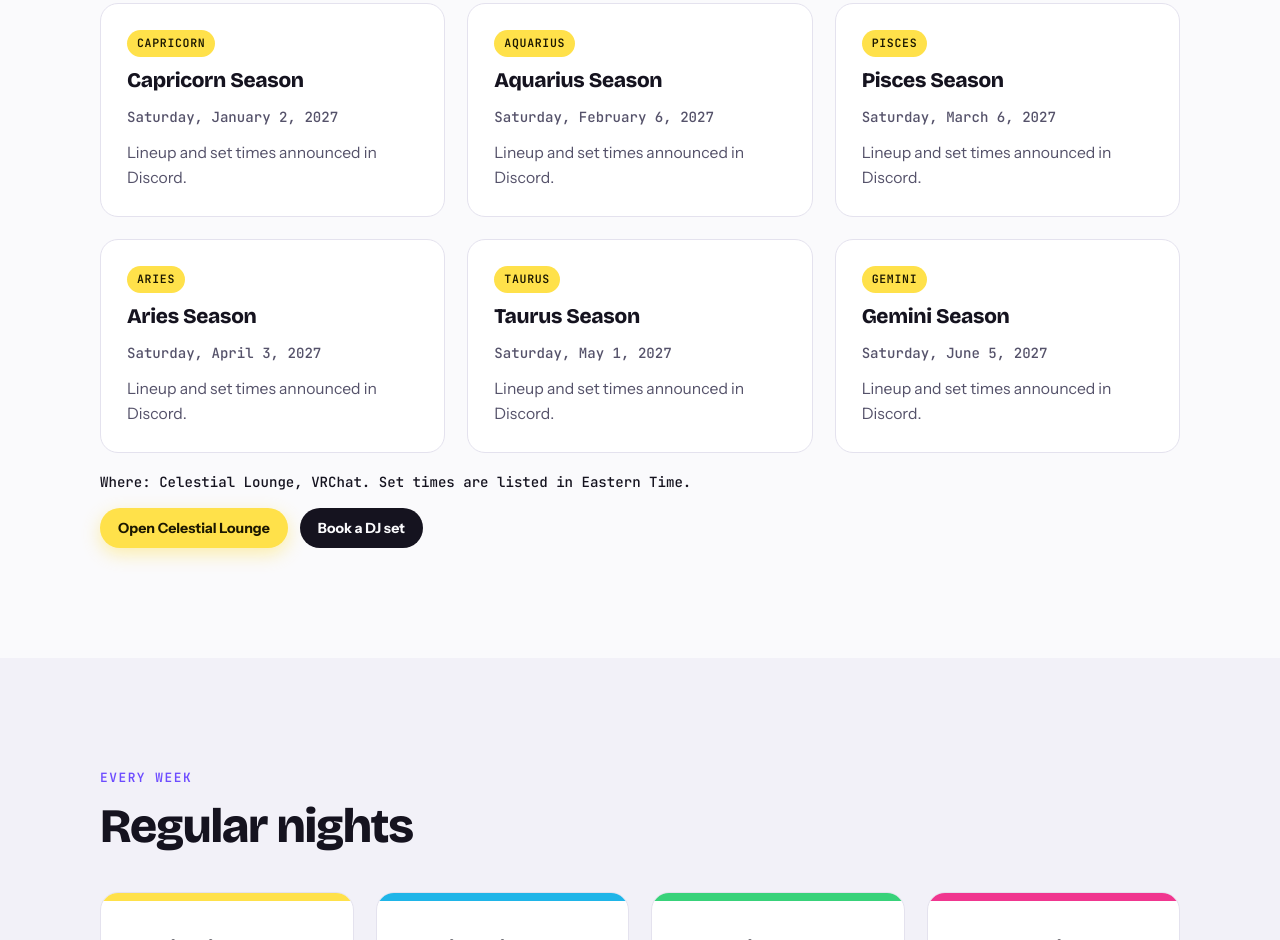
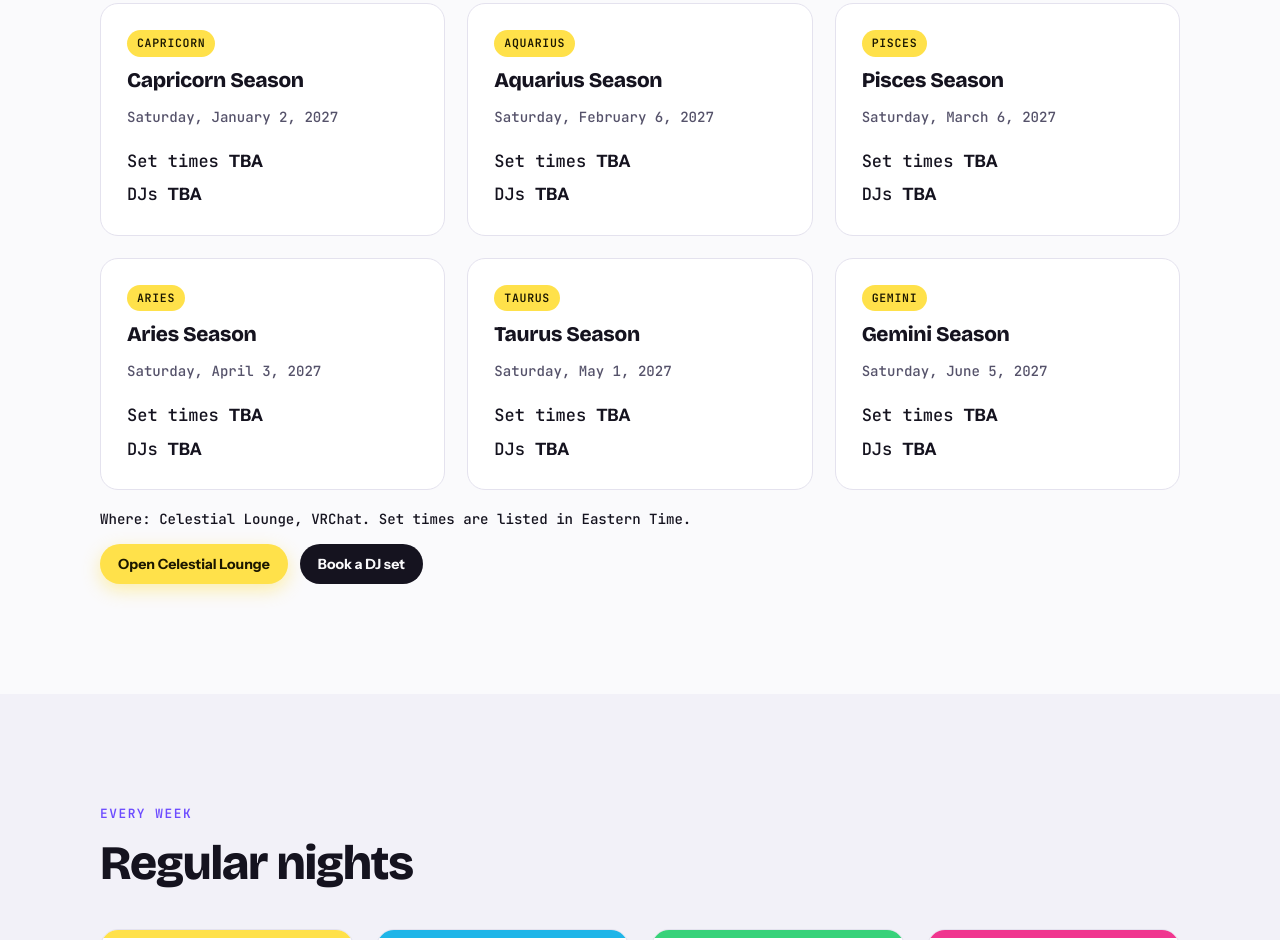
Before and after one commit to YGMackilla/electric-crew-website, a plain HTML site: page events.html in a window 1280 px wide. Shown: the part 1707-2647 px from the top of the page. Drawn offline with nearby package versions, Linux system fonts and the light colour scheme.

Commit message:
Events: show TBA for DJs and set times on future months
Co-Authored-By: Claude Sonnet 5.5 <noreply@anthropic.com>
Claude-Session: https://claude.ai/code/session_01DtDhKYd54y3ToobgwXzL9G

```diff
--- a/events.html
+++ b/events.html
@@ -83,7 +83,7 @@
       const slots = C.slots[key];
       const list = slots && slots.length
         ? `<ul class="cl-slots">${slots.map((s) => `<li><span class="mono">${esc(s.time)} ${esc(C.tzName)}</span> <b>${esc(s.dj)}</b></li>`).join("")}</ul>`
-        : `<p>Lineup and set times announced in Discord.</p>`;
+        : `<ul class="cl-slots"><li><span class="mono">Set times</span> <b>TBA</b></li><li><span class="mono">DJs</span> <b>TBA</b></li></ul>`;
       return `<article class="card"><span class="tag volt">${esc(SEASON_BY_MONTH[d.getUTCMonth()])}</span><h3>${esc(SEASON_BY_MONTH[d.getUTCMonth()])} Season</h3><p class="mono" style="font-size:.88rem">${esc(fmt.format(d))}</p>${list}</article>`;
     }).join("");
     document.getElementById("cl-note").textContent = "Where: " + C.world + ". Set times are listed in Eastern Time.";
```
